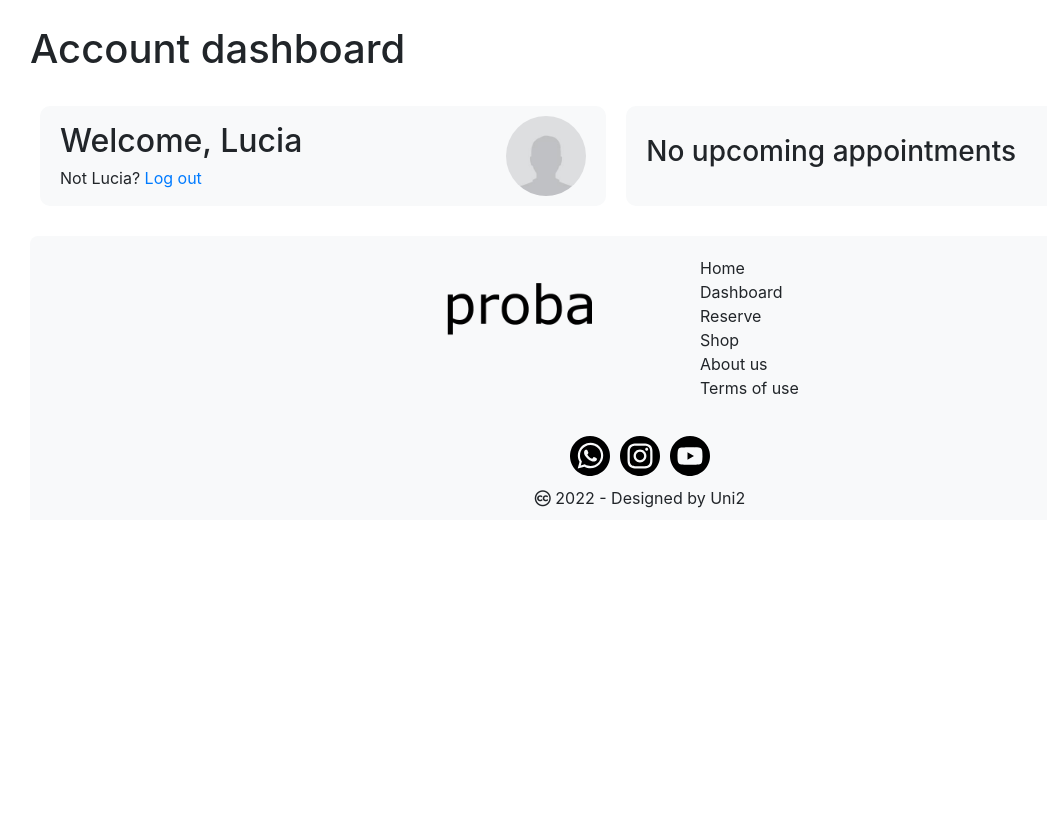
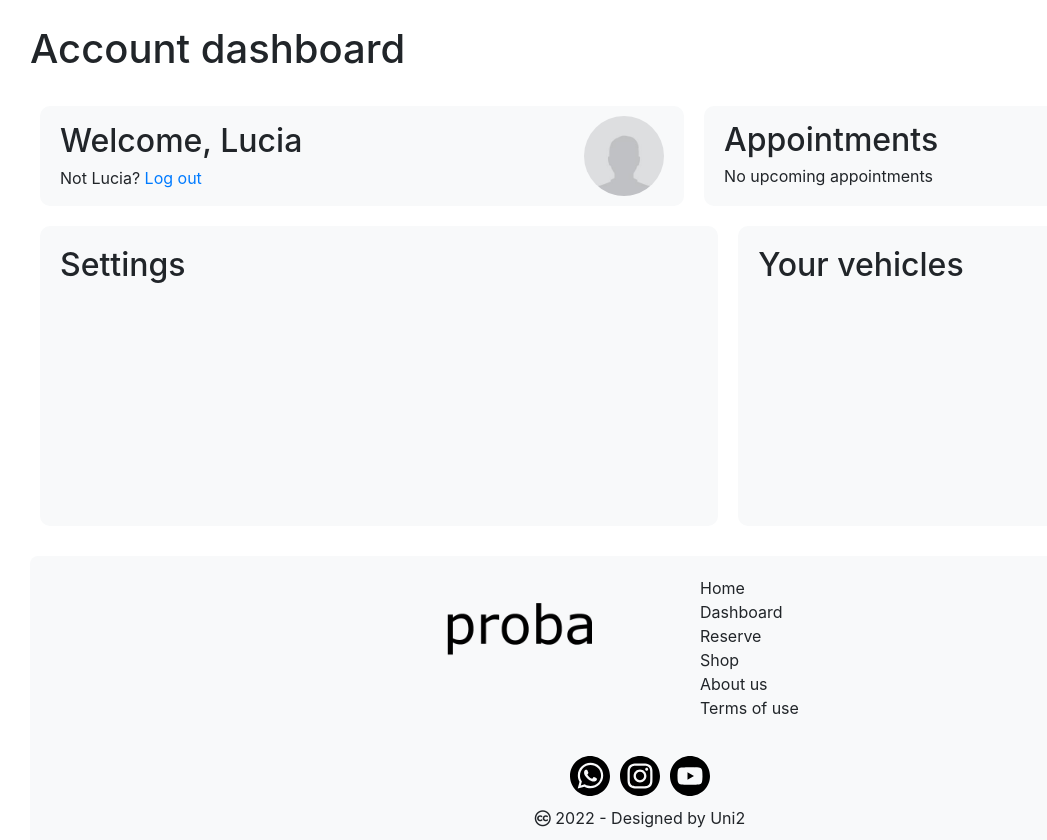
Before and after one commit to alberdijon/UNI2-DIY-garage, a PHP site: page /dashboard.php in a window 1280 px wide. Shown: the part 60-900 px from the top of the page, without its empty margins (0-1047 px from the left). Before the commit the page ends 800 px from the top, so only its background shows below. Run offline with PHP 8.4, Linux system fonts and the light colour scheme; a user stored in the database is signed in; some libraries are stand-ins or nearby versions.

Commit message:
signup works, dashboard improvements

```diff
--- a/website/dashboard.php
+++ b/website/dashboard.php
@@ -24,17 +24,24 @@
                         <span>Not <?php echo "$user"?>? <a href="./backend/logout.php">Log out</a></span>
                     </div>
                     <div class="duserimg">
-                        <img src="./resources/default.jpg" alt="user">
+                        <img src="./pfps/default.jpg" alt="user">
                     </div>
                 </div>
                 <div class="dcardl dappointment">
-                    <h3>
+                    <h2>Appointments</h2>
+                    <span>
                         No upcoming appointments
                         <!-- ADD PHP HERE -->
-                    </h3>
+                    </span>
                 </div>
             </div>
             <div class="drow drow2">
+                <div class="dcardm dsettings">
+                    <h2>Settings</h2>
+                </div>
+                <div class="dcardm dvehicles">
+                    <h2>Your vehicles</h2>
+                </div>
             </div>
 		    <?php include ("./elements/footer.html"); ?>
 		</div>
--- a/website/styles.css
+++ b/website/styles.css
@@ -278,6 +278,14 @@ body {
 	margin: 10px;
 }
 
+.dcardm {
+	display: flex;
+	height: 300px;
+	background-color: #f8f9fa;
+	border-radius: 10px;
+	margin: 10px;
+}
+
 .duser {
 	flex-direction: row;
 	align-items: center;
@@ -301,9 +309,22 @@ body {
 }
 
 .dappointment {
-	flex-direction: row;
-	padding: 10px 20px;
-	align-items: center;
+	flex-direction: column;
+	padding: 15px 20px;
+}
+
+.dappointment h2 {
+	margin-bottom: 5px;
+}
+
+.dsettings {
+	padding: 20px;
+	flex-grow: 2;
+}
+
+.dvehicles {
+	padding: 20px;
+	flex-grow: 1;
 }
 
 /*RESPONSIVE*/
@@ -344,6 +365,10 @@ body {
 	}
 
 	/*Login*/
+	.loginbody {
+		background-image: url(./backgrounds/raban-haaijk-wftNpcjCHT4-unsplash.jpg);
+	}
+
 	.loginmain {
 		flex-direction: column;
 		margin: calc(50vh - 300px) 0px;
@@ -351,6 +376,7 @@ body {
 	}
 	.signupbody {
 		height: 120%;
+		background-image: url(./backgrounds/claude-gabriel-p3vvMhj_qjU-unsplash.jpg);
 	}
 
 	/*Dashboard*/
```
Also changed, not shown: website/backend/signup.php (added, +27 -0 lines), website/signup.php (+25 -8 lines), website/pfps/default.jpg (added), 1 other file.
